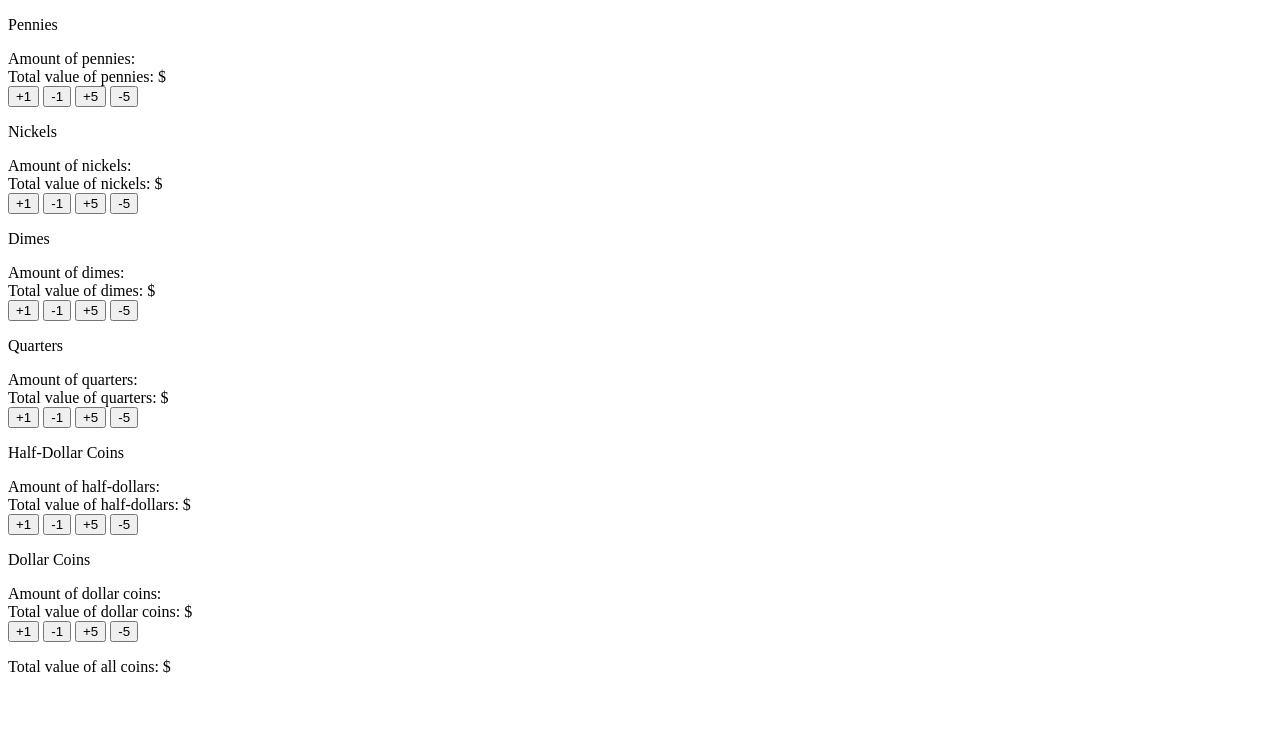
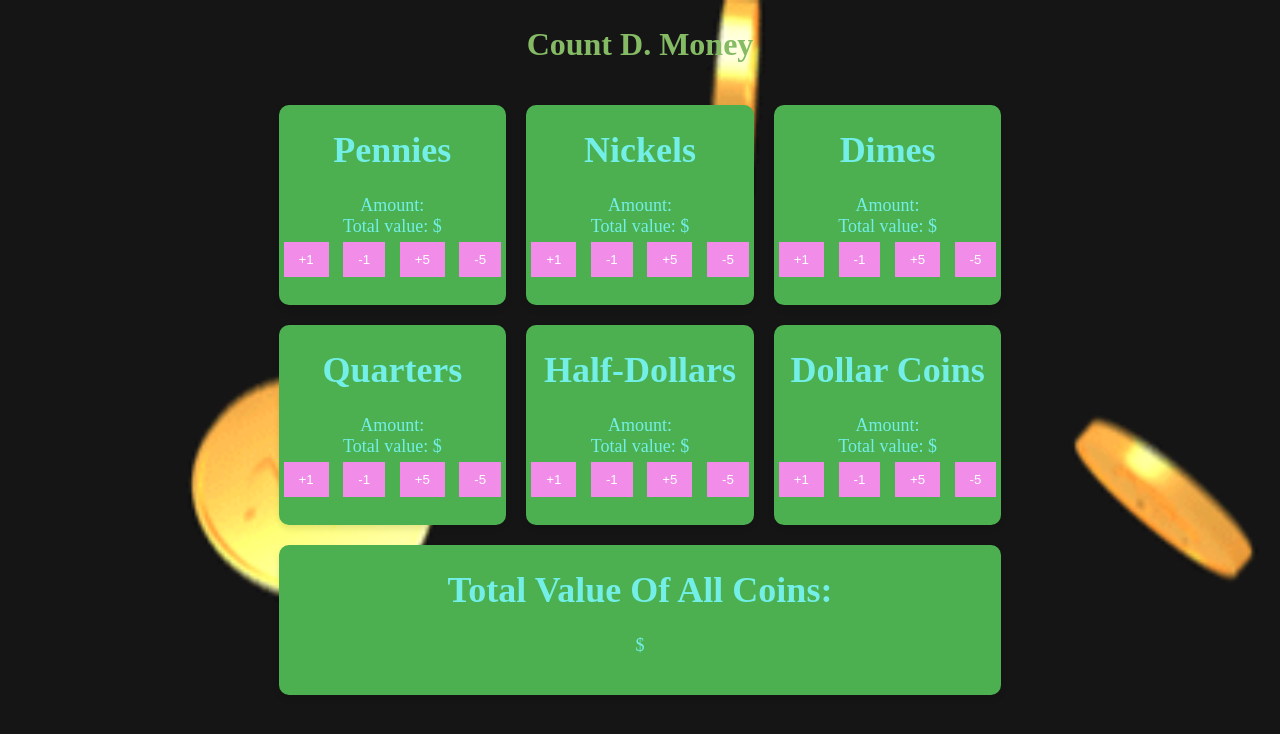
Before and after one commit to alekseihelik/Count-D.-Money, a plain HTML site: page index.html in a window 1280 px wide. Drawn offline with Linux system fonts and the light colour scheme.

Commit message:
added css

```diff
--- a/index.html
+++ b/index.html
@@ -6,56 +6,87 @@
     <meta name="viewport" content="width=device-width, initial-scale=1.0">
     <title>Count D. Money</title>
     <script src = "script.js" async></script>
+    <link rel="stylesheet" href="styles.css" async></style>
 </head>
 <body onload = "initialize()">
-    <p>Pennies
-        <div id = "pamount">Amount of pennies: </div>
-        <div id = "pvalue">Total value of pennies: $ </div>
+    <div class="header">
+        <h1>Count D. Money</h1>
+    </div>
+    <div class="container">
+        <div class="row">
+            <div class="column">
+                <h1>Pennies</h1>
+                <p>
+                    <div id = "pamount">Amount: </div>
+                    <div id = "pvalue">Total value: $ </div>
                     <button onclick = "addPenny()">+1</button>
                     <button onclick = "subtractPenny()">-1</button>
                     <button onclick = "addPenny5()">+5</button>
                     <button onclick = "subtractPenny5()">-5</button>
                 </p>
-    <p>Nickels
-        <div id ="namount">Amount of nickels: </div>
-        <div id = "nvalue">Total value of nickels: $ </div>
+            </div>
+            <div class="column">
+                <h1>Nickels</h1>
+                <p>
+                    <div id ="namount">Amount: </div>
+                    <div id = "nvalue">Total value: $ </div>
                     <button onclick="addNickel()">+1</button>
                     <button onclick="subtractNickel()">-1</button>
                     <button onclick="addNickel5()">+5</button>
                     <button onclick="subtractNickel5()">-5</button>
                 </p>
-    <p>Dimes
-        <div id = "damount">Amount of dimes: </div>
-        <div id = "dvalue">Total value of dimes: $ </div>
+            </div>
+            <div class="column">
+                <h1>Dimes</h1>
+                <p>
+                    <div id = "damount">Amount: </div>
+                    <div id = "dvalue">Total value: $ </div>
                     <button onclick="addDime()">+1</button>
                     <button onclick="subtractDime()">-1</button>
                     <button onclick="addDime5()">+5</button>
                     <button onclick="subtractDime5()">-5</button>
                 </p>
-    <p> Quarters
-        <div id = "qamount">Amount of quarters: </div>
-        <div id = "qvalue">Total value of quarters: $ </div>
+            </div>
+        </div>
+        <div class="row">
+            <div class="column">
+                <h1>Quarters</h1>
+                <p>
+                    <div id = "qamount">Amount: </div>
+                    <div id = "qvalue">Total value: $ </div>
                     <button onclick="addQuarter()">+1</button>
                     <button onclick="subtractQuarter()">-1</button>
                     <button onclick="addQuarter5()">+5</button>
                     <button onclick="subtractQuarter5()">-5</button>
                 </p>
-    <p> Half-Dollar Coins
-        <div id = "hdamount">Amount of half-dollars: </div>
-        <div id = "hdvalue">Total value of half-dollars: $ </div>
+            </div>
+            <div class="column">
+                <h1>Half-Dollars</h1>
+                <p>
+                    <div id = "hdamount">Amount: </div>
+                    <div id = "hdvalue">Total value: $ </div>
                     <button onclick="addHalfDollar()">+1</button>
                     <button onclick="subtractHalfDollar()">-1</button>
                     <button onclick="addHalfDollar5()">+5</button>
                     <button onclick="subtractHalfDollar5()">-5</button>
                 </p>
-    <p> Dollar Coins
-        <div id = "dolamount">Amount of dollar coins: </div>
-        <div id = "dolvalue">Total value of dollar coins: $ </div>
+            </div>
+            <div class="column">
+                <h1>Dollar Coins</h1>
+                <p>
+                    <div id = "dolamount">Amount: </div>
+                    <div id = "dolvalue">Total value: $ </div>
                     <button onclick="addDollar()">+1</button>
                     <button onclick="subtractDollar()">-1</button>
                     <button onclick="addDollar5()">+5</button>
                     <button onclick="subtractDollar5()">-5</button>
                 </p>
-    <p id = "totalvalue">Total value of all coins: $ </p>
+            </div>
+        </div>
+        <div class="full-width-box">
+            <h1>Total Value Of All Coins: </h1>
+            <p id = "totalvalue">$ </p>
+        </div>
+    </div>
 </body>
 </html>
--- a/script.js
+++ b/script.js
@@ -11,33 +11,33 @@ function updateTotalValue(){
 }
 
 function updatePenny(){
-    document.getElementById("pamount").textContent = "Amount of pennies: " + pamount;
-    document.getElementById("pvalue").textContent = "Total value of pennies: $" + Math.round((0.01*pamount) * 100) / 100;
+    document.getElementById("pamount").textContent = "Amount: " + pamount;
+    document.getElementById("pvalue").textContent = "Total value: $" + Math.round((0.01*pamount) * 100) / 100;
 }
 
 function updateNickel(){
-    document.getElementById("namount").textContent = "Amount of nickels: " + namount;
-    document.getElementById("nvalue").textContent = "Total value of nickels: $" + Math.round((0.05*namount) * 100) / 100;
+    document.getElementById("namount").textContent = "Amount: " + namount;
+    document.getElementById("nvalue").textContent = "Total value: $" + Math.round((0.05*namount) * 100) / 100;
 }
 
 function updateDime(){
-    document.getElementById("damount").textContent = "Amount of dimes: " + damount;
-    document.getElementById("dvalue").textContent = "Total value of dimes: $" + Math.round((0.10*damount) * 100) / 100;
+    document.getElementById("damount").textContent = "Amount: " + damount;
+    document.getElementById("dvalue").textContent = "Total value: $" + Math.round((0.10*damount) * 100) / 100;
 }
 
 function updateQuarter(){
-    document.getElementById("qamount").textContent = "Amount of quarters: " + qamount;
-    document.getElementById("qvalue").textContent = "Total value of quarters: $" + Math.round((0.25*qamount) * 100) / 100;
+    document.getElementById("qamount").textContent = "Amount: " + qamount;
+    document.getElementById("qvalue").textContent = "Total value: $" + Math.round((0.25*qamount) * 100) / 100;
 }
 
 function updateHalfDollar(){
-    document.getElementById("hdamount").textContent = "Amount of half-dollars: " + hdamount;
-    document.getElementById("hdvalue").textContent = "Total value of half-dollars: $" + Math.round((0.50*hdamount) * 100) / 100;
+    document.getElementById("hdamount").textContent = "Amount: " + hdamount;
+    document.getElementById("hdvalue").textContent = "Total value: $" + Math.round((0.50*hdamount) * 100) / 100;
 }
 
 function updateDollar(){
-    document.getElementById("dolamount").textContent = "Amount of dollar coins: " + dolamount;
-    document.getElementById("dolvalue").textContent = "Total value of dollar coins: $" + Math.round((1.00*dolamount) * 100) / 100;
+    document.getElementById("dolamount").textContent = "Amount: " + dolamount;
+    document.getElementById("dolvalue").textContent = "Total value: $" + Math.round((1.00*dolamount) * 100) / 100;
 }
 
 function addPenny(){
--- /dev/null
+++ b/styles.css
@@ -0,0 +1,64 @@
+body, html {
+    height: 100%;
+    margin: 0;
+    display: flex;
+    justify-content: center;
+    align-items: center;
+    background-image: url('background/raining\ coins.gif');
+    background-size: cover;
+    background-repeat: no-repeat;
+    background-attachment: fixed;
+    background-position: center center;
+}
+
+.container {
+    text-align: center;
+}
+
+.header {
+    position: absolute;
+    top: 5px;
+    left: 50%;
+    transform: translateX(-50%);
+    color: #85bb65; /* Set text color to #85bb65 */
+}
+
+.row {
+    display: flex;
+}
+
+.column {
+    flex: 1;
+    background-color: #4caf50; /* Green color */
+    color: #fff; /* Text color */
+    height: 200px; /* Fixed height for the boxes */
+    min-width: 200px; /* Minimum width for the boxes */
+    border-radius: 10px;
+    box-shadow: 0 4px 6px rgba(0, 0, 0, 0.1);
+    margin: 10px;
+    font-size: 18px; /* Increased font size */
+    overflow: hidden; /* Prevent content from affecting box size */
+    color: #73efe7; /* Set text color to black */
+}
+
+.full-width-box {
+    background-color: #4caf50; /* Green color */
+    color: #fff; /* Text color */
+    height: 150px; /* Fixed height for the box */
+    min-width: 600px; /* Minimum width for the full-width box */
+    border-radius: 10px;
+    box-shadow: 0 4px 6px rgba(0, 0, 0, 0.1);
+    margin: 10px;
+    font-size: 18px; /* Increased font size */
+    overflow: hidden; /* Prevent content from affecting box size */
+    color: #73efe7;
+}
+
+button {
+    background-color: #f18ce9; /* Change button background color */
+    color: #fff; /* Change button text color */
+    border: none; /* Remove button border */
+    padding: 10px 15px; /* Add some padding for better appearance */
+    margin: 5px; /* Add some margin for spacing between buttons */
+    cursor: pointer; /* Add cursor pointer on hover */
+}
```
Also changed, not shown: background/raining coins.gif (added). Lines whose indentation alone changed are shown as unchanged.
